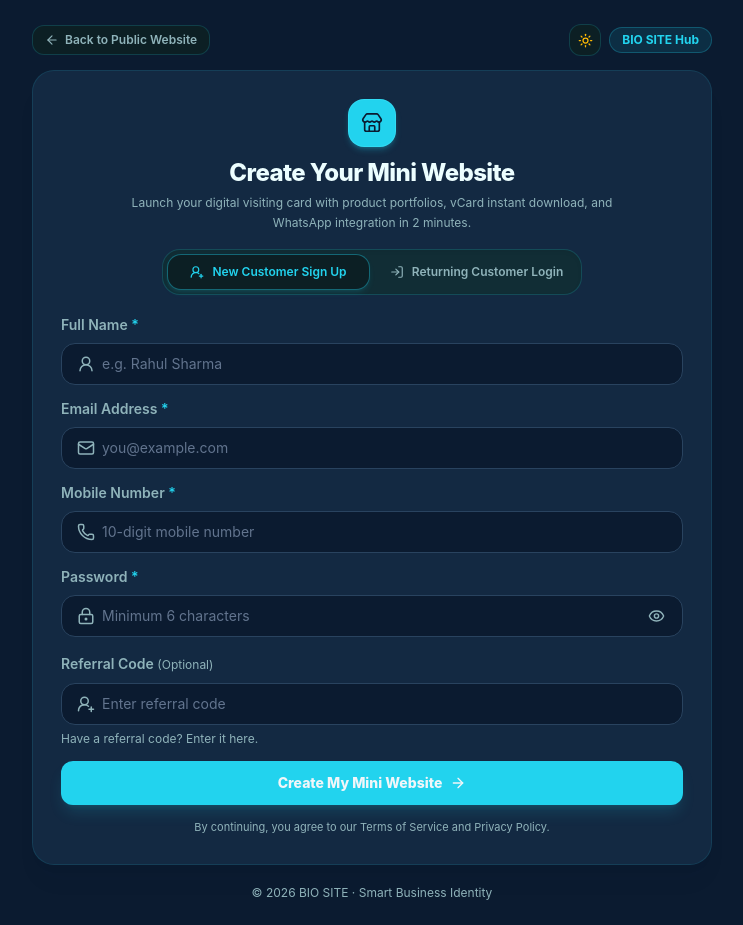
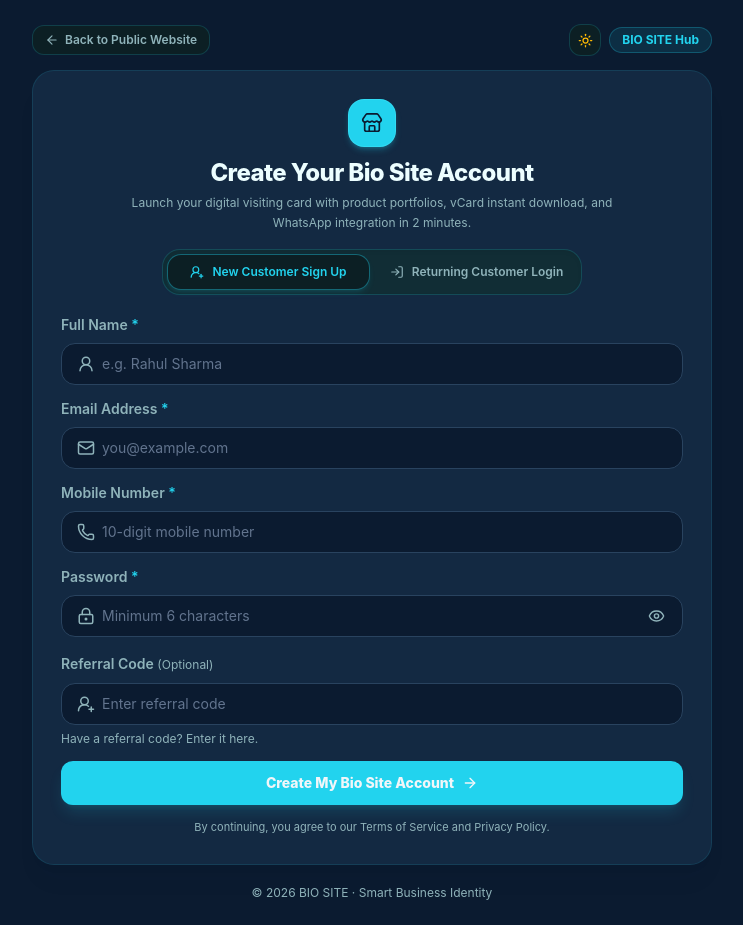
Before and after one commit to Tausifraza-code/bio-website, a React (Vite) app in the folder client/: page /register in a window 1280 px wide. Shown: the whole page, without its empty margins (268-1011 px from the left). Built offline with nearby package versions, Linux system fonts and the light colour scheme.

Commit message:
by tausif

```diff
--- a/client/src/pages/AuthPage.jsx
+++ b/client/src/pages/AuthPage.jsx
@@ -283,7 +283,7 @@ function AuthPage() {
 
               <h1 className="mt-2.5 text-xl font-extrabold tracking-tight text-[var(--text-primary)] sm:text-2xl">
                 {mode === "signup"
-                  ? "Create Your Mini Website"
+                  ? "Create Your Bio Site Account"
                   : "Customer Account Login"}
               </h1>
 
@@ -669,7 +669,7 @@ function AuthPage() {
                   "Please wait..."
                 ) : mode === "signup" ? (
                   <>
-                    <span>Create My Mini Website</span>
+                    <span>Create My Bio Site Account</span>
                     <ArrowRight
                       size={16}
                       className="shrink-0 transition-transform group-hover:translate-x-1"
@@ -678,7 +678,7 @@ function AuthPage() {
                 ) : (
                   <>
                     <LogIn size={16} />
-                    <span>Sign In to My Mini Website</span>
+                    <span>Sign In to My Bio Site Account</span>
                   </>
                 )}
               </button>
```
